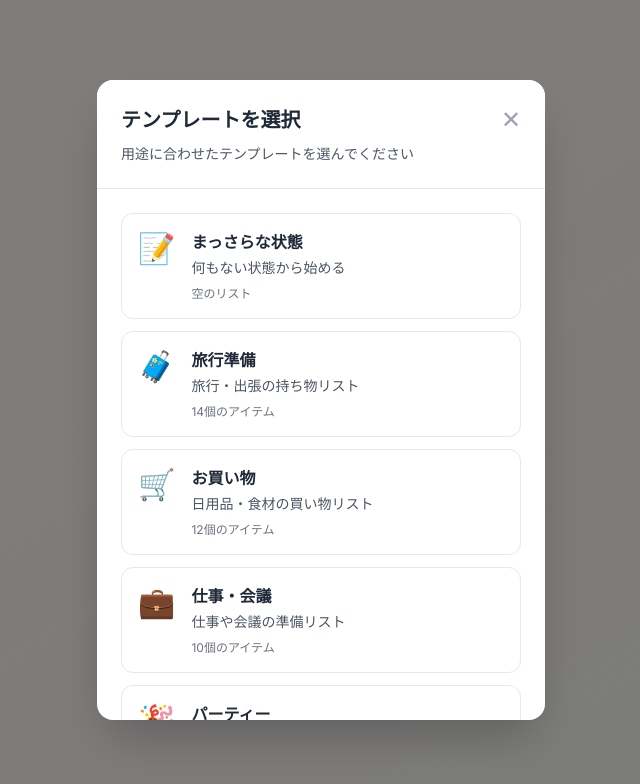
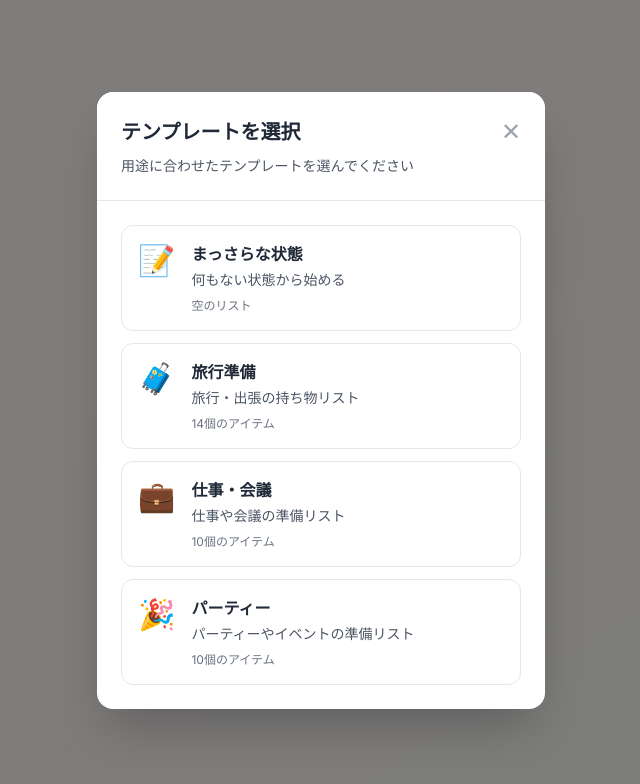
Before and after one commit to otagao/mochi-mochi-list-ver2, a Next.js app: page / in a window 1280 px wide. Shown: the top 784 px of the page, without its empty margins (319-959 px from the left). Built offline with nearby package versions, Linux system fonts and the light colour scheme.

Commit message:
優先順位付け

```diff
--- a/src/components/ChecklistInput.tsx
+++ b/src/components/ChecklistInput.tsx
@@ -2,21 +2,24 @@
 import { useState } from "react"
 
 type Props = {
-  onAdd: (text: string) => void
+  onAdd: (text: string, priority: number) => void
 }
 
 export default function ChecklistInput({ onAdd }: Props) {
   const [text, setText] = useState("")
+  const [priority, setPriority] = useState(2) // デフォルト: 中
 
   const handleSubmit = (e: React.FormEvent) => {
     e.preventDefault()
     if (!text.trim()) return
-    onAdd(text)
+    onAdd(text, priority)
     setText("")
+    setPriority(2)
   }
 
   return (
-    <form onSubmit={handleSubmit} className="flex gap-2 mt-4">
+    <form onSubmit={handleSubmit} className="flex gap-2 mt-4 items-center">
+      {/* テキスト入力 */}
       <input
         type="text"
         value={text}
@@ -24,8 +27,24 @@ export default function ChecklistInput({ onAdd }: Props) {
         placeholder="追加するアイテム"
         className="flex-1 border rounded p-2"
       />
-      <button type="submit" className="px-4 py-2 text-white rounded"
-      style={{backgroundColor: "#5fa768" }}>
+
+      {/* 優先度選択 */}
+      <select
+        value={priority}
+        onChange={e => setPriority(Number(e.target.value))}
+        className="border rounded p-2"
+      >
+        <option value={1}>高</option>
+        <option value={2}>中</option>
+        <option value={3}>低</option>
+      </select>
+
+      {/* 追加ボタン */}
+      <button
+        type="submit"
+        className="px-4 py-2 text-white rounded"
+        style={{ backgroundColor: "#5fa768" }}
+      >
         追加
       </button>
     </form>
--- a/src/components/ChecklistItem.tsx
+++ b/src/components/ChecklistItem.tsx
@@ -9,10 +9,31 @@ type Props = {
   onDelete: (id: string) => void
   onUpdate: (id: string, newText: string) => void
   onToggleProcured?: (id: string) => void
+  onPriorityChange?: (id: string, priority: number) => void
   twoStageMode?: boolean
 }
 
-export default function ChecklistItem({ item, onToggle, onDelete, onUpdate, onToggleProcured, twoStageMode }: Props) {
+// 優先度ラベルと色
+const priorityLabels: Record<number, string> = {
+  1: "高",
+  2: "中",
+  3: "低",
+}
+const priorityColors: Record<number, string> = {
+  1: "bg-red-100 border-red-300",
+  2: "bg-yellow-100 border-yellow-300",
+  3: "bg-green-100 border-green-300",
+}
+
+export default function ChecklistItem({
+  item,
+  onToggle,
+  onDelete,
+  onUpdate,
+  onToggleProcured,
+  onPriorityChange,
+  twoStageMode
+}: Props) {
   const [isEditing, setIsEditing] = useState(false)
   const [editText, setEditText] = useState(item.text)
 
@@ -35,9 +56,9 @@ export default function ChecklistItem({ item, onToggle, onDelete, onUpdate, onTo
   }
 
   const handleKeyDown = (e: React.KeyboardEvent) => {
-    if (e.key === 'Enter') {
+    if (e.key === "Enter") {
       handleSave()
-    } else if (e.key === 'Escape') {
+    } else if (e.key === "Escape") {
       handleCancel()
     }
   }
@@ -45,9 +66,10 @@ export default function ChecklistItem({ item, onToggle, onDelete, onUpdate, onTo
   return (
     <div
       className={`group relative rounded-2xl border p-4 sm:p-6 shadow-lg transition-all duration-300 hover:shadow-xl hover:-translate-y-1
+        ${priorityColors[item.priority]}
         ${item.isChecked
-          ? "bg-gradient-to-r from-dango-green-50 to-dango-pink-50 border-dango-green-200/50"
-          : "bg-dango-cream-50/80 backdrop-blur-sm border-dango-cream-200/30 hover:bg-dango-cream-100/90"
+          ? "opacity-70"
+          : ""
         }`}
     >
       <div className="flex items-center gap-4">
@@ -142,7 +164,8 @@ export default function ChecklistItem({ item, onToggle, onDelete, onUpdate, onTo
           </div>
         )}
 
-        {/* テキスト */}
+        {/* テキスト + 優先度ラベル */}
+        <div className="flex-1">
           {isEditing ? (
             <input
               type="text"
@@ -150,21 +173,35 @@ export default function ChecklistItem({ item, onToggle, onDelete, onUpdate, onTo
               onChange={(e) => setEditText(e.target.value)}
               onBlur={handleSave}
               onKeyDown={handleKeyDown}
-            className="flex-1 text-lg sm:text-xl font-medium bg-white border border-dango-pink-300 rounded px-2 py-1 focus:outline-none focus:border-dango-pink-500"
+              className="w-full text-lg sm:text-xl font-medium bg-white border border-dango-pink-300 rounded px-2 py-1 focus:outline-none focus:border-dango-pink-500"
               autoFocus
             />
           ) : (
             <span
               onClick={handleTextClick}
-            className={`flex-1 text-lg sm:text-xl font-medium transition-colors duration-200 cursor-pointer
+              className={`block text-lg sm:text-xl font-medium transition-colors duration-200 cursor-pointer
                 ${item.isChecked
                   ? "line-through text-gray-400"
                   : "text-gray-800 hover:text-dango-pink-600"
                 }
               `}
             >
-            {item.text}
+              {item.text} （優先度: {priorityLabels[item.priority]}）
             </span>
+          )}
+        </div>
+
+        {/* 優先度変更ドロップダウン */}
+        {onPriorityChange && (
+          <select
+            value={item.priority}
+            onChange={(e) => onPriorityChange(item.id, Number(e.target.value))}
+            className="ml-2 text-sm border rounded px-1 py-0.5"
+          >
+            <option value={1}>高</option>
+            <option value={2}>中</option>
+            <option value={3}>低</option>
+          </select>
         )}
       </div>
 
--- a/src/components/items.ts
+++ b/src/components/items.ts
@@ -3,6 +3,7 @@ export interface Item {
   text: string
   isChecked: boolean
   isProcured?: boolean // 家の中にあるかどうか（二段階チェックリスト用）
+  priority: number   // ★ 追加：1=高, 2=中, 3=低
 }
 
 export interface Template {
@@ -15,61 +16,47 @@ export interface Template {
 
 // テンプレート定義
 const travelTemplate: Item[] = [
-  { id: '1', text: '着替え（3日分）', isChecked: false },
-  { id: '2', text: '下着・靴下', isChecked: false },
-  { id: '3', text: '歯ブラシ・歯磨き粉', isChecked: false },
-  { id: '4', text: 'シャンプー・リンス', isChecked: false },
-  { id: '5', text: 'タオル', isChecked: false },
-  { id: '6', text: '充電器', isChecked: false },
-  { id: '7', text: 'スマートフォン', isChecked: false },
-  { id: '8', text: '財布', isChecked: false },
-  { id: '9', text: '保険証', isChecked: false },
-  { id: '10', text: '薬（常用薬）', isChecked: false },
-  { id: '11', text: 'メガネ・コンタクト', isChecked: false },
-  { id: '12', text: '化粧品', isChecked: false },
-  { id: '13', text: '本・読み物', isChecked: false },
-  { id: '14', text: 'お土産用スペース', isChecked: false },
+  { id: '1', text: '着替え（3日分）', isChecked: false, priority: 2},
+  { id: '2', text: '下着・靴下', isChecked: false, priority: 2},
+  { id: '3', text: '歯ブラシ・歯磨き粉', isChecked: false, priority: 3},
+  { id: '4', text: 'シャンプー・リンス', isChecked: false, priority: 3},
+  { id: '5', text: 'タオル', isChecked: false, priority: 3},
+  { id: '6', text: '充電器', isChecked: false, priority: 3},
+  { id: '7', text: 'スマートフォン', isChecked: false, priority: 1},
+  { id: '8', text: '財布', isChecked: false, priority: 1},
+  { id: '9', text: '保険証', isChecked: false, priority: 1},
+  { id: '10', text: '薬（常用薬）', isChecked: false, priority: 1},
+  { id: '11', text: 'メガネ・コンタクト', isChecked: false, priority: 1},
+  { id: '12', text: '化粧品', isChecked: false, priority: 2},
+  { id: '13', text: '本・読み物', isChecked: false, priority: 3},
+  { id: '14', text: 'お土産用スペース', isChecked: false, priority: 3},
 ]
 
-const shoppingTemplate: Item[] = [
-  { id: '1', text: '牛乳', isChecked: false },
-  { id: '2', text: 'パン', isChecked: false },
-  { id: '3', text: '卵', isChecked: false },
-  { id: '4', text: '野菜（キャベツ）', isChecked: false },
-  { id: '5', text: '野菜（にんじん）', isChecked: false },
-  { id: '6', text: '野菜（玉ねぎ）', isChecked: false },
-  { id: '7', text: '肉類', isChecked: false },
-  { id: '8', text: '魚類', isChecked: false },
-  { id: '9', text: 'お米', isChecked: false },
-  { id: '10', text: '調味料', isChecked: false },
-  { id: '11', text: 'ティッシュ', isChecked: false },
-  { id: '12', text: 'トイレットペーパー', isChecked: false },
-]
 
 const workTemplate: Item[] = [
-  { id: '1', text: 'ノートパソコン', isChecked: false },
-  { id: '2', text: 'ノートパソコン充電器', isChecked: false },
-  { id: '3', text: 'マウス', isChecked: false },
-  { id: '4', text: 'ノート・メモ帳', isChecked: false },
-  { id: '5', text: 'ペン・筆記用具', isChecked: false },
-  { id: '6', text: '資料・書類', isChecked: false },
-  { id: '7', text: '名刺', isChecked: false },
-  { id: '8', text: 'イヤホン', isChecked: false },
-  { id: '9', text: 'USBメモリ', isChecked: false },
-  { id: '10', text: 'クリアファイル', isChecked: false },
+  { id: '1', text: 'ノートパソコン', isChecked: false, priority: 1},
+  { id: '2', text: 'ノートパソコン充電器', isChecked: false, priority: 1},
+  { id: '3', text: 'マウス', isChecked: false, priority: 2},
+  { id: '4', text: 'ノート・メモ帳', isChecked: false, priority: 3},
+  { id: '5', text: 'ペン・筆記用具', isChecked: false, priority: 3},
+  { id: '6', text: '資料・書類', isChecked: false, priority: 1},
+  { id: '7', text: '名刺', isChecked: false, priority: 1},
+  { id: '8', text: 'イヤホン', isChecked: false, priority: 2},
+  { id: '9', text: 'USBメモリ', isChecked: false, priority: 2},
+  { id: '10', text: 'クリアファイル', isChecked: false, priority: 3},
 ]
 
 const partyTemplate: Item[] = [
-  { id: '1', text: 'プレゼント', isChecked: false },
-  { id: '2', text: 'カード・メッセージ', isChecked: false },
-  { id: '3', text: 'カメラ', isChecked: false },
-  { id: '4', text: '飲み物', isChecked: false },
-  { id: '5', text: 'お菓子・ケーキ', isChecked: false },
-  { id: '6', text: '装飾用品', isChecked: false },
-  { id: '7', text: '音楽再生機器', isChecked: false },
-  { id: '8', text: 'ゲーム・カードゲーム', isChecked: false },
-  { id: '9', text: '紙皿・紙コップ', isChecked: false },
-  { id: '10', text: 'ゴミ袋', isChecked: false },
+  { id: '1', text: 'プレゼント', isChecked: false, priority: 1},
+  { id: '2', text: 'カード・メッセージ', isChecked: false, priority: 2},
+  { id: '3', text: 'カメラ', isChecked: false, priority: 2},
+  { id: '4', text: '飲み物', isChecked: false, priority: 3},
+  { id: '5', text: 'お菓子・ケーキ', isChecked: false, priority: 2},
+  { id: '6', text: '装飾用品', isChecked: false, priority: 3},
+  { id: '7', text: '音楽再生機器', isChecked: false, priority: 2},
+  { id: '8', text: 'ゲーム・カードゲーム', isChecked: false, priority: 2},
+  { id: '9', text: '紙皿・紙コップ', isChecked: false, priority: 3},
+  { id: '10', text: 'ゴミ袋', isChecked: false, priority: 3},
 ]
 
 export const templates: Template[] = [
@@ -78,7 +65,7 @@ export const templates: Template[] = [
     name: 'まっさらな状態',
     description: '何もない状態から始める',
     emoji: '📝',
-    items: []
+    items: [],
   },
   {
     id: 'travel',
@@ -86,13 +73,6 @@ export const templates: Template[] = [
     description: '旅行・出張の持ち物リスト',
     emoji: '🧳',
     items: travelTemplate
-  },
-  {
-    id: 'shopping',
-    name: 'お買い物',
-    description: '日用品・食材の買い物リスト',
-    emoji: '🛒',
-    items: shoppingTemplate
   },
   {
     id: 'work',
@@ -110,5 +90,25 @@ export const templates: Template[] = [
   }
 ]
 
+// ★ 追加：優先度ラベル
+export function getPriorityLabel(priority: number): string {
+  switch (priority) {
+    case 1: return "高"
+    case 2: return "中"
+    case 3: return "低"
+    default: return ""
+  }
+}
+
+// ★ 追加：優先度バッジ用クラス
+export function getPriorityBadgeClass(priority: number): string {
+  switch (priority) {
+    case 1: return "bg-red-500 text-white"
+    case 2: return "bg-yellow-400 text-black"
+    case 3: return "bg-green-500 text-white"
+    default: return "bg-gray-300 text-black"
+  }
+}
+
 // 後方互換性のため
 export const initialItems: Item[] = travelTemplate
```
Also changed, not shown: src/components/Checklist.tsx (+42 -11 lines). Lines whose indentation alone changed are shown as unchanged.
